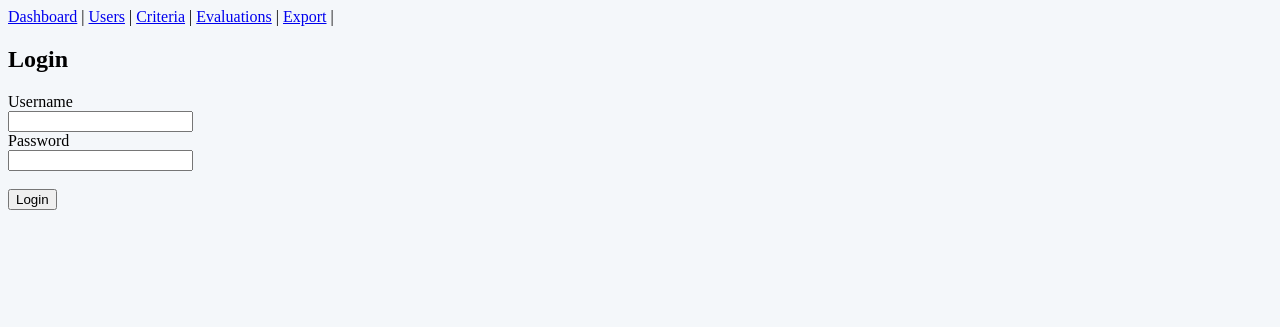
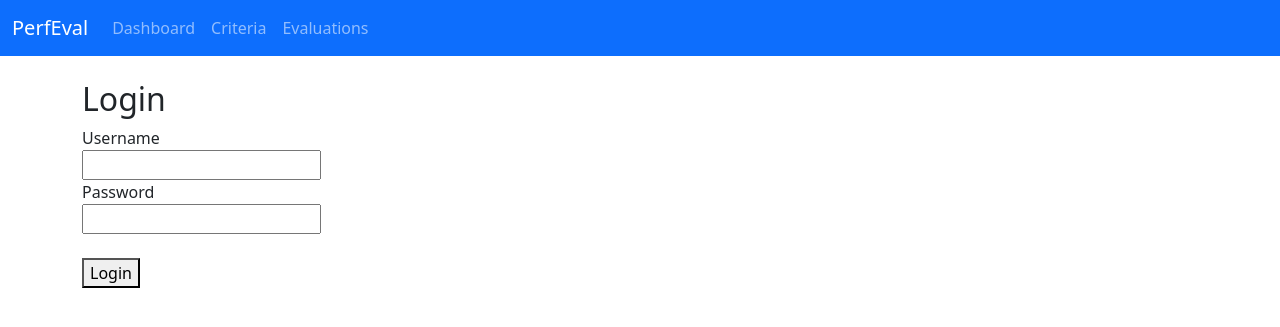
Before and after one commit to lecelechavarre/Performance-Evaluation, a Flask app: page / in a window 1280 px wide. Shown: the top 327 px of the page. Run offline with Flask 3, Linux system fonts and the light colour scheme.

Commit message:
Update base.html

```diff
--- a/src/templates/base.html
+++ b/src/templates/base.html
@@ -2,30 +2,41 @@
 <html lang="en">
 <head>
   <meta charset="utf-8">
-    <meta name="viewport" content="width=device-width, initial-scale=1, shrink-to-fit=no">
-    <title>Performance Eval</title>
-    <link rel="stylesheet" href="{{ url_for('static', filename='style.css') }}">
+  <meta name="viewport" content="width=device-width, initial-scale=1">
+  <title>PerfEval</title>
+  <link href="https://cdn.jsdelivr.net/npm/bootstrap@5.3.0/dist/css/bootstrap.min.css" rel="stylesheet">
+  <link rel="stylesheet" href="{{ url_for('static', filename='css/style.css') }}">
 </head>
 <body>
-    <nav class="nav">
-      <a href="{{ url_for('dashboard') }}">Dashboard</a> |
-      <a href="{{ url_for('users_list') }}">Users</a> |
-      <a href="{{ url_for('criteria_list') }}">Criteria</a> |
-      <a href="{{ url_for('evaluations_list') }}">Evaluations</a> |
-      <a href="{{ url_for('export_evals') }}">Export</a> |
-      {% if session.get('user_id') %}<a href="{{ url_for('logout') }}">Logout</a>{% endif %}
+<nav class="navbar navbar-expand-lg navbar-dark bg-primary">
+  <div class="container-fluid">
+    <a class="navbar-brand" href="{{ url_for('dashboard') }}">PerfEval</a>
+    <div class="collapse navbar-collapse">
+      <ul class="navbar-nav me-auto mb-2 mb-lg-0">
+        <li class="nav-item"><a class="nav-link" href="{{ url_for('dashboard') }}">Dashboard</a></li>
+        <li class="nav-item"><a class="nav-link" href="{{ url_for('criteria_list') }}">Criteria</a></li>
+        <li class="nav-item"><a class="nav-link" href="{{ url_for('evaluations_list') }}">Evaluations</a></li>
+      </ul>
+      <span class="navbar-text me-2"> {% if session.get('username') %}{{ session.get('username') }}{% endif %}</span>
+      {% if session.get('user_id') %}
+        <a class="btn btn-outline-light btn-sm" href="{{ url_for('logout') }}">Logout</a>
+      {% endif %}
+    </div>
+  </div>
 </nav>
-    <div class="container">
+<div class="container my-4">
   {% with messages = get_flashed_messages(with_categories=true) %}
     {% if messages %}
-          <ul class="flashes">
       {% for cat, msg in messages %}
-            <li class="flash {{cat}}">{{ msg }}</li>
+        <div class="alert alert-{{ 'danger' if cat=='danger' else cat }} alert-dismissible fade show" role="alert">
+          {{ msg }}
+          <button type="button" class="btn-close" data-bs-dismiss="alert" aria-label="Close"></button>
+        </div>
       {% endfor %}
-          </ul>
     {% endif %}
   {% endwith %}
   {% block content %}{% endblock %}
 </div>
+<script src="https://cdn.jsdelivr.net/npm/bootstrap@5.3.0/dist/js/bootstrap.bundle.min.js"></script>
 </body>
 </html>
```
Lines whose indentation alone changed are shown as unchanged.
